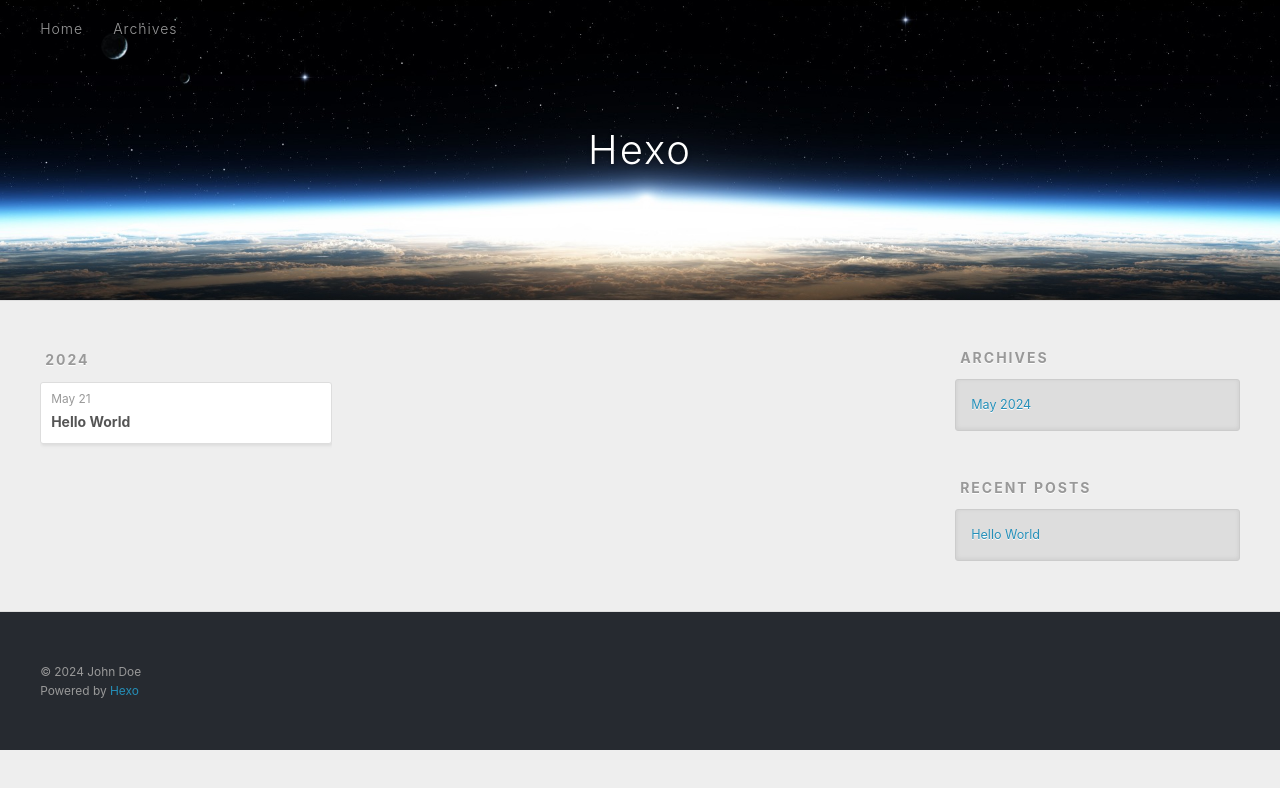
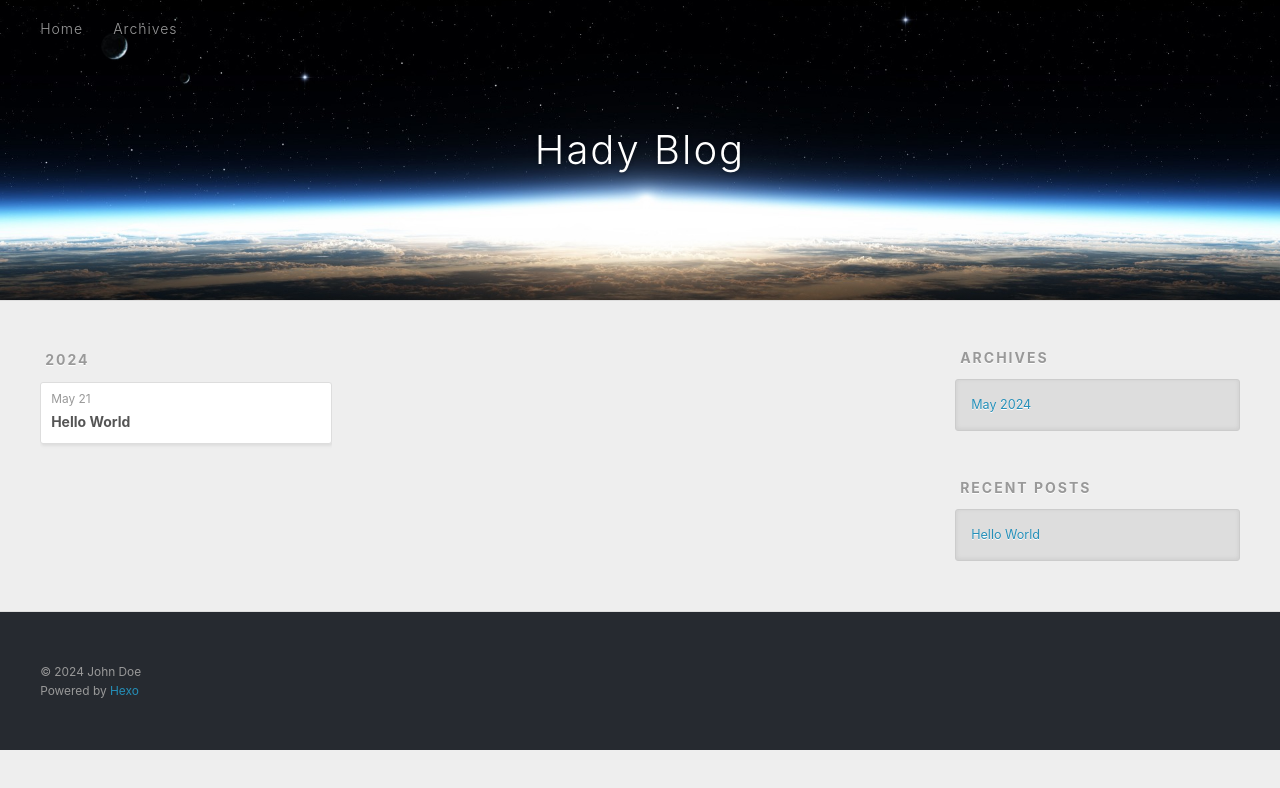
Before and after one commit to lllhadysss/lllhadysss.github.io, a plain HTML site: page archives/2024/05/index.html in a window 1280 px wide. Drawn offline with Linux system fonts and the light colour scheme.

Commit message:
Site updated: 2024-05-22 22:47:09

```diff
--- a/archives/2024/05/index.html
+++ b/archives/2024/05/index.html
@@ -4,17 +4,17 @@
   <meta charset="utf-8">
 
 
-  <title>Archives: 2024/5 | Hexo</title>
+  <title>Archives: 2024/5 | Hady Blog</title>
   <meta name="viewport" content="width=device-width, initial-scale=1, shrink-to-fit=no">
   <meta property="og:type" content="website">
-<meta property="og:title" content="Hexo">
+<meta property="og:title" content="Hady Blog">
 <meta property="og:url" content="http://example.com/archives/2024/05/index.html">
-<meta property="og:site_name" content="Hexo">
+<meta property="og:site_name" content="Hady Blog">
 <meta property="og:locale" content="en_US">
 <meta property="article:author" content="John Doe">
 <meta name="twitter:card" content="summary">
 
-    <link rel="alternate" href="/atom.xml" title="Hexo" type="application/atom+xml">
+    <link rel="alternate" href="/atom.xml" title="Hady Blog" type="application/atom+xml">
 
 
     <link rel="shortcut icon" href="/favicon.png">
@@ -39,7 +39,7 @@
   <div id="header-outer" class="outer">
     <div id="header-title" class="inner">
       <h1 id="logo-wrap">
-        <a href="/" id="logo">Hexo</a>
+        <a href="/" id="logo">Hady Blog</a>
       </h1>
 
     </div>
```
Also changed, not shown: 2024/05/21/hello-world/index.html (+4 -4 lines), archives/2024/index.html (+5 -5 lines), archives/index.html (+5 -5 lines), index.html (+5 -5 lines).
